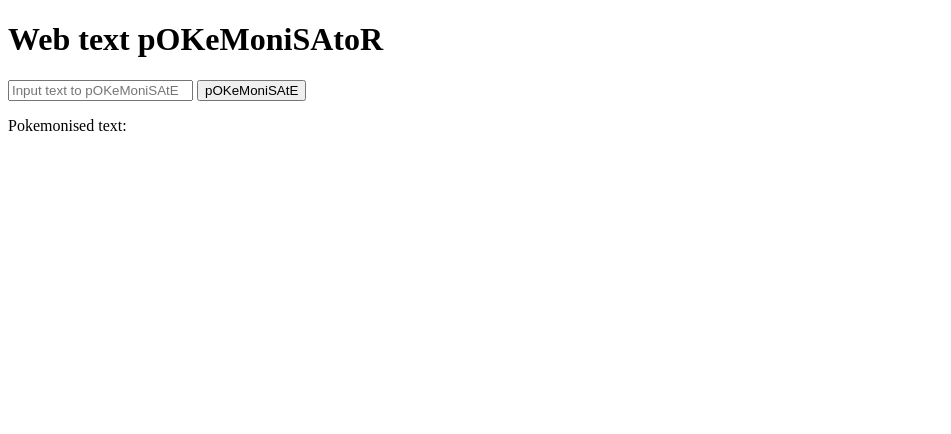
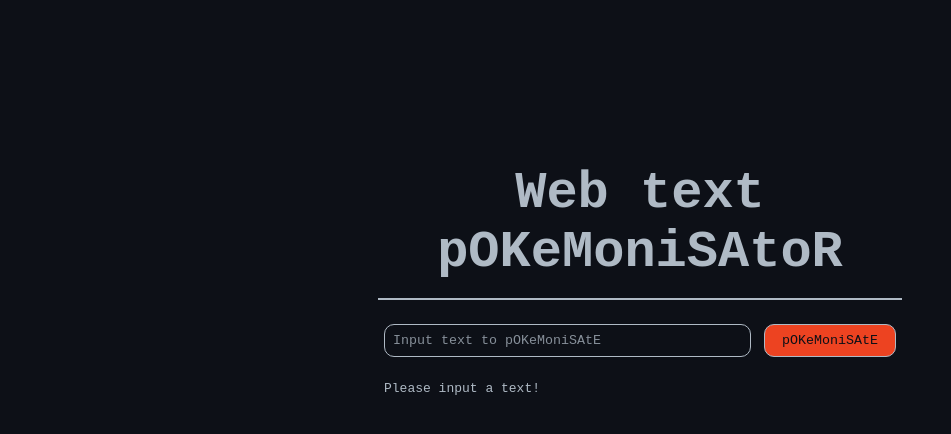
Before and after one commit to Kubaryt/text_pokemonisator, a plain HTML site: page index.html in a window 1280 px wide. Both pictures are taken after a click on the button "pOKeMoniSAtE". Shown: the whole page, without its empty margins (0-951 px from the left). Drawn offline with Linux system fonts and the light colour scheme.

Commit message:
feat: Positioning and styling for desktop user

```diff
--- a/index.html
+++ b/index.html
@@ -6,12 +6,12 @@
         <link rel="stylesheet" href="style.css">
     </head>
     <body>
-        <h1>Web text pOKeMoniSAtoR</h1>
-        <div>
-            <input type="text" id="js-text-input" placeholder="Input text to pOKeMoniSAtE">
-            <button onclick="pokemonisate(this)">pOKeMoniSAtE</button>
+        <h1 class="title">Web text pOKeMoniSAtoR</h1>
+        <div class="input-container">
+            <input class="input-text" type="text" id="js-text-input" placeholder="Input text to pOKeMoniSAtE">
+            <button class="input-button" onclick="pokemonisate(this)">pOKeMoniSAtE</button>
         </div>
-        <div class="js-text-output">
+        <div class="js-text-output output-container">
         </div>
         <script src="script.js"></script>
     </body>
--- a/script.js
+++ b/script.js
@@ -1,7 +1,14 @@
-function pokemonisate(element) {
+function pokemonisate() {
     // Get the inputed text
-    let inputedText = element.parentElement.querySelector('input').value;
+    let inputedText = document.getElementById('js-text-input').value;
     // Split the inputed text into an array of words
+    if (inputedText === "") {
+        // If there's no text, show an error message
+        document.querySelector(".js-text-output").innerHTML = `
+        <p class="error">Please input a text!</p>`;
+        document.querySelector('.input-button').classList.add('input-button-blank-text')
+        return;
+    }
     inputedText = inputedText.split(/[,. ]/);
     // Loop through each word
     inputedText.forEach((word, i) => {
@@ -23,6 +30,7 @@ function pokemonisate(element) {
     });
     // Add new text on website
     document.querySelector(".js-text-output").innerHTML = `
-    <p>Pokemonised text:</p>
+    <h2>Pokemonised text:</h2>
     <p>${inputedText.join(" ")}</p>`;
+    document.querySelector('.input-button').classList.remove('input-button-blank-text')
 }
--- a/style.css
+++ b/style.css
@@ -0,0 +1,80 @@
+* {
+    margin: 0;
+    border: none;
+    padding: 0;
+    font-family: monospace;
+    color: #afbac5;
+    background-color: #0d1017;
+}
+
+body {
+    display: flex;
+    flex-direction: column;
+    align-items: center;
+    justify-content: center;
+    height: 70vh;
+    gap: 3svh;
+}
+
+.title {
+    text-align: center;
+    font-size: 4rem;
+    font-weight: 600;
+    border-bottom: 0.2svw solid #afbac5;
+    padding-bottom: 2svh;
+    width: 41%;
+}
+
+.input-container {
+    display: flex;
+    justify-content: center;
+    gap: 1svw;
+    width: 40%;
+}
+
+.input-text {
+    flex-grow: 7;
+    padding: 1svh;
+    border: #afbac5 0.1svw solid;
+    border-radius: 10px;
+}
+
+.input-text::placeholder {
+    opacity: 75%;
+    color: #afbac5;
+}
+
+.input-button {
+    flex-grow: 1;
+    border: #afbac5 0.1svw solid;
+    border-radius: 10px;
+    padding: 1svh 0.5svh;
+}
+
+.input-button:hover {
+    background-color: #afbac5;
+    color: #0d1017;
+}
+
+.input-button-blank-text {
+    background-color: #ed4321;
+    color: #0d1017;
+}
+
+.input-button-blank-text:hover {
+    background-color: #d98473;
+}
+
+.output-container {
+    display: flex;
+    flex-direction: column;
+    justify-content: center;
+    width: 40%;
+}
+
+.output-container > h2 {
+    text-align: center;
+    font-size: 2rem;
+    font-weight: 600;
+    padding: 1svh;
+}
```
